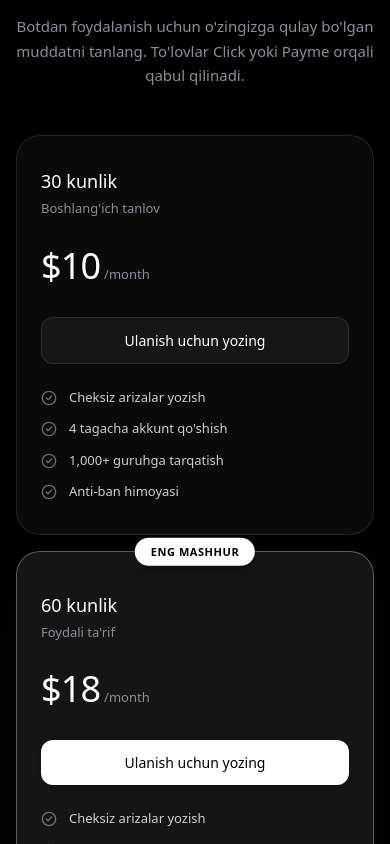
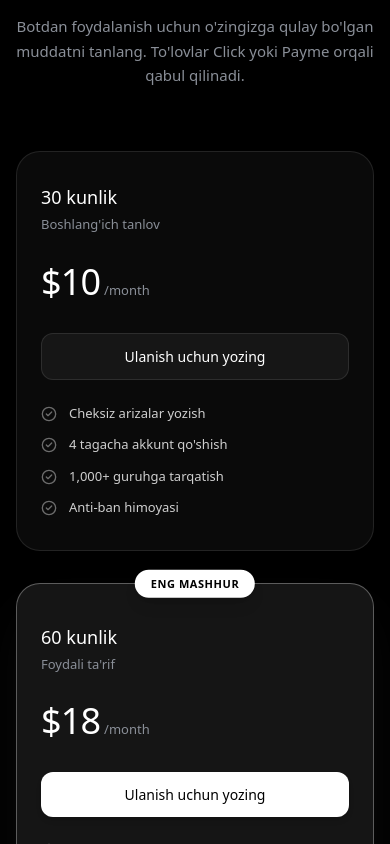
Before and after one commit to jooshaa/a4logisticsLanding, a Next.js app: page / in a window 390 px wide. Shown: the part 2780-3624 px from the top of the page. Built offline with nearby package versions, Linux system fonts and the light colour scheme.

Commit message:
Generate and use modern logistics favicon, improve mobile pricing layout

```diff
--- a/app/page.tsx
+++ b/app/page.tsx
@@ -254,14 +254,14 @@ export default function Home() {
               Botdan foydalanish uchun o'zingizga qulay bo'lgan muddatni tanlang. To'lovlar Click yoki Payme orqali qabul qilinadi.
             </p>
           </div>
-          <div className="flex flex-col sm:flex-row items-stretch justify-center max-w-[1000px] mx-auto gap-4 sm:gap-0">
+          <div className="flex flex-col sm:flex-row items-stretch justify-center max-w-[1000px] mx-auto gap-8 sm:gap-0 mt-8 sm:mt-0 pt-4 sm:pt-0">
             {[
               { days: "30 kunlik", desc: "Boshlang'ich tanlov", price: "$10", suffix: "/month", featured: false },
               { days: "60 kunlik", desc: "Foydali ta'rif", price: "$18", suffix: "/month", featured: true },
               { days: "90 kunlik", desc: "Uzoq muddatli qulaylik", price: "$25", suffix: "/month", featured: false }
             ].map((plan, i) => (
-              <div key={i} className={`relative rounded-3xl border transition-all duration-300 w-full sm:w-1/3 ${plan.featured ? 'border-white/30 bg-[#151515] py-10 sm:py-12 px-6 sm:px-8 z-10 shadow-2xl shadow-white/5 sm:-mx-2 my-0' : 'border-white/10 bg-[#0A0A0A] py-8 px-6 hover:border-white/20'}`}>
-                {plan.featured && <div className="absolute top-0 left-1/2 -translate-x-1/2 -translate-y-1/2 bg-white text-black px-4 py-1.5 rounded-full text-[11px] font-bold tracking-wider uppercase shadow-lg">Eng mashhur</div>}
+              <div key={i} className={`relative rounded-3xl border transition-all duration-300 w-full sm:w-1/3 ${plan.featured ? 'border-white/30 bg-[#151515] py-10 sm:py-12 px-6 sm:px-8 z-10 shadow-2xl shadow-white/5 sm:-mx-2 sm:my-0' : 'border-white/10 bg-[#0A0A0A] py-8 px-6 hover:border-white/20'}`}>
+                {plan.featured && <div className="absolute top-0 left-1/2 -translate-x-1/2 -translate-y-1/2 bg-white text-black px-4 py-1.5 rounded-full text-[11px] font-bold tracking-wider uppercase shadow-lg whitespace-nowrap">Eng mashhur</div>}
                 <div className="flex flex-col h-full">
                   <h3 className="text-[18px] sm:text-[20px] text-white font-medium mb-1">{plan.days}</h3>
                   <div className="text-[13px] text-[#8A8F98] mb-5">{plan.desc}</div>
```
Also changed, not shown: app/layout.tsx (+1 -1 lines), public/favicon.png (added).
